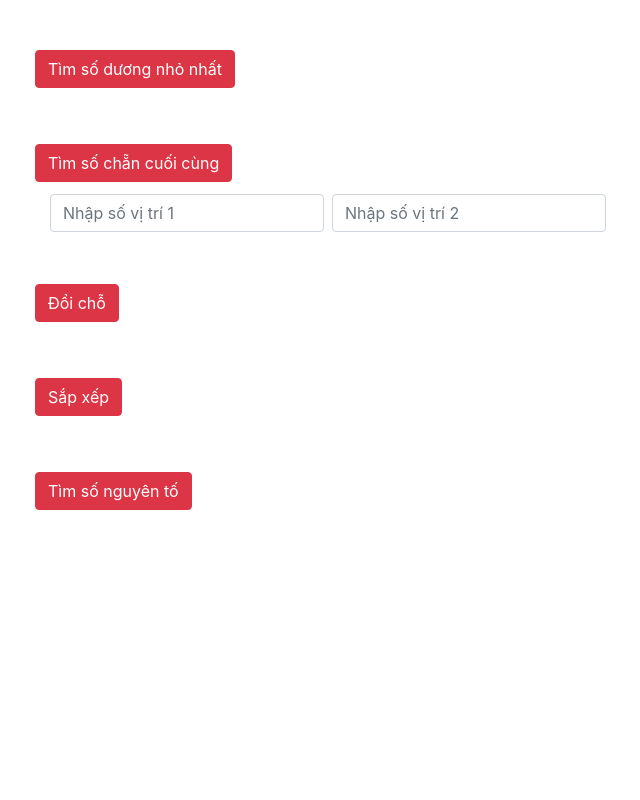
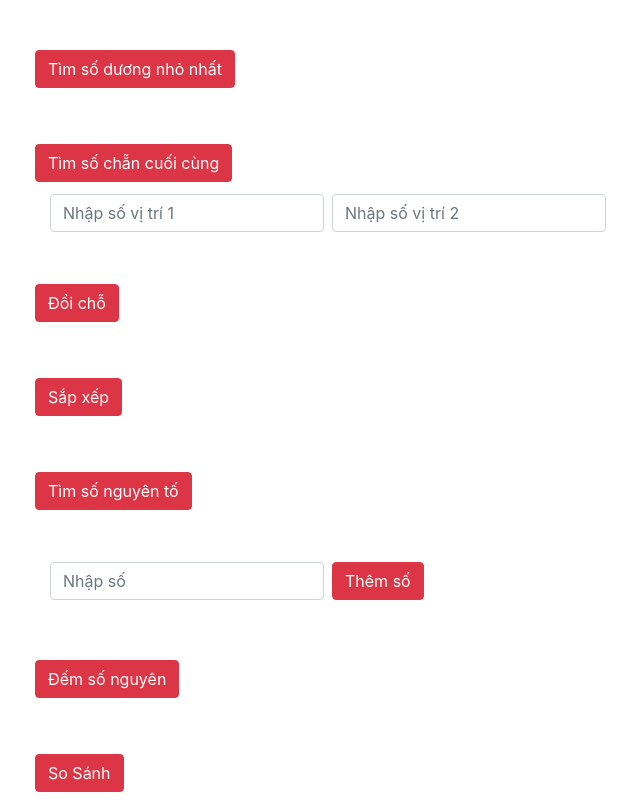
Before and after one commit to Khoahello/BT-js-buoi-7, a plain HTML site: page index.html in a window 1280 px wide. Shown: the part 382-1182 px from the top of the page, without its empty margins (50-690 px from the left). Before the commit the page ends 900 px from the top, so only its background shows below. Drawn offline with nearby package versions, Linux system fonts and the light colour scheme.

Commit message:
update cau 10

```diff
--- a/index.html
+++ b/index.html
@@ -102,6 +102,38 @@
         Tìm số nguyên tố
       </button>
       <h2 id="so-nguyen-to-dau-tien"></h2>
+
+      <!-- 9. Đếm số nguyên -->
+      <div class="col-4 mt-5">
+        <div class="form-inline">
+          <div class="form-group">
+            <div class="my-1 mr-2">
+              <input
+                type="number"
+                class="form-control"
+                id="nhap-de-dem-so-nguyen"
+                placeholder="Nhập số"
+              />
+            </div>
+            <div class="my-1 mr-2">
+              <button class="btn btn-danger" onclick="themSoMangNguyen()">
+                Thêm số
+              </button>
+            </div>
+          </div>
+        </div>
+        <h2 id="phan-tu-mang-so-nguyen"></h2>
+      </div>
+      <button class="btn btn-danger mt-5" onclick="demSoNguyen()">
+        Đếm số nguyên
+      </button>
+      <h2 id="so-nguyen"></h2>
+
+      <!-- 10. So sánh số lượng số âm và dương -->
+      <button class="btn btn-danger mt-5" onclick="soSanhAmDuong()">
+        So Sánh
+      </button>
+      <h2 id="so-sanh-so-am-duong"></h2>
     </div>
     <!-- Optional JavaScript -->
     <!-- jQuery first, then Popper.js, then Bootstrap JS -->
--- a/index.js
+++ b/index.js
@@ -141,3 +141,42 @@ function timSoNguyenToDauTien() {
         document.getElementById("so-nguyen-to-dau-tien").innerText = `Số nguyên tố đầu tiên: ${soNguyenToDauTien}`
     }
 }
+
+var mang_SoNguyen = []
+// 9. Đếm số nguyên
+function themSoMangNguyen() {
+    var phanTuMangNguyen = document.getElementById("nhap-de-dem-so-nguyen").value * 1
+    mang_SoNguyen.push(phanTuMangNguyen)
+    document.getElementById("phan-tu-mang-so-nguyen").innerHTML = mang_SoNguyen
+}
+
+function demSoNguyen() {
+    var soLuongSoNguyen = 0
+    mang_SoNguyen.forEach(function(item) {
+        if (Number.isInteger(item) == true) {
+            soLuongSoNguyen++
+        }
+    })
+    document.getElementById("so-nguyen").innerText = `Số lượng số nguyên: ${soLuongSoNguyen}`
+}
+
+// 10. So sánh số lượng số âm và dương
+function soSanhAmDuong() {
+    var soLuongSoDuong_mangn = 0
+    var soLuongSoAm_mangn = 0
+    so_nArr.forEach(function(item) {
+        if (item > 0) {
+            soLuongSoDuong_mangn++
+        }
+        if (item < 0) {
+            soLuongSoAm_mangn++
+        }
+    })
+    if (soLuongSoDuong_mangn > soLuongSoAm_mangn) {
+        document.getElementById("so-sanh-so-am-duong").innerText = `Số dương > Số âm`
+    } else if (soLuongSoDuong_mangn < soLuongSoAm_mangn) {
+        document.getElementById("so-sanh-so-am-duong").innerText = `Số Âm > Số dương`
+    } else {
+        document.getElementById("so-sanh-so-am-duong").innerText = `Số dương = Số âm`
+    }
+}
```
